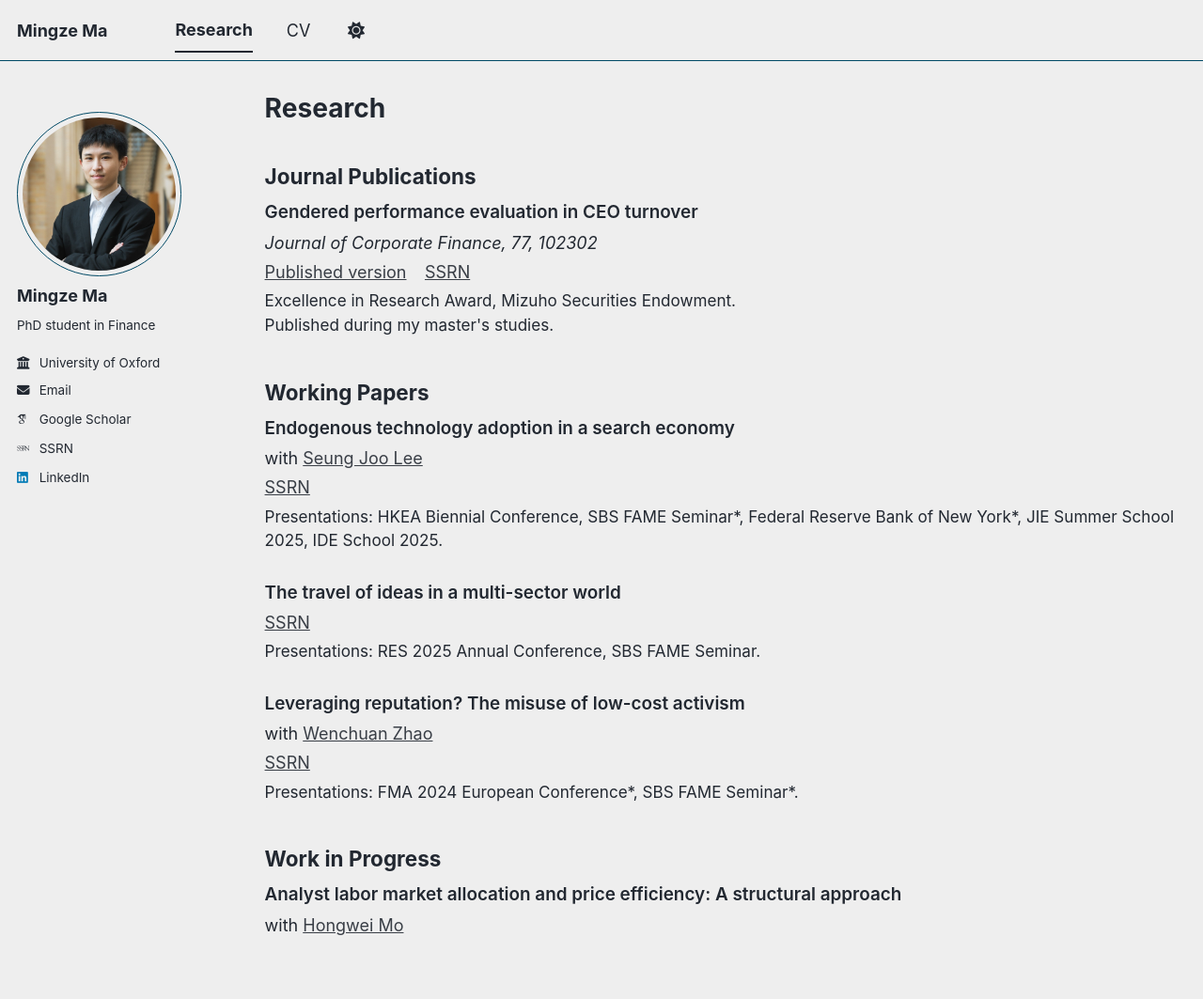
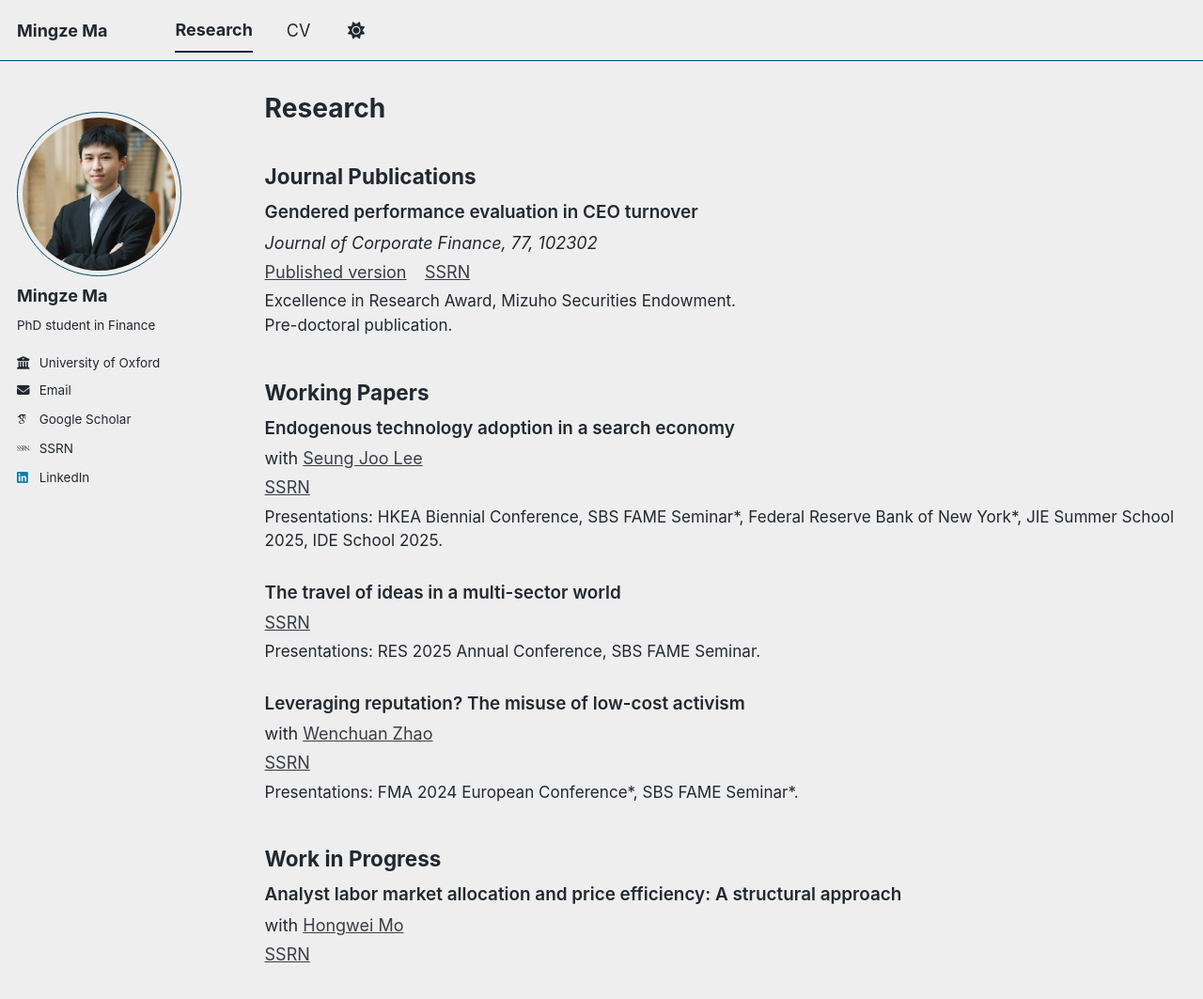
Before and after one commit to MingzeMaSBS/mingzemasbs.github.io, a Jekyll site: the page built from _pages/publications.html, in a window 1280 px wide and 1286 px high. Shown: the top 1063 px of the window at 94% size. Built offline with Jekyll 4.4.1, drawn with Linux system fonts in a browser that asks for light colours; some web fonts are replaced; a script bundle is joined from its source files by our own code; library files that are not in the unit come from our copies.

Commit message:
Update publications.html

```diff
--- a/_pages/publications.html
+++ b/_pages/publications.html
@@ -53,7 +53,7 @@ author_profile: true
 
   <div class="paper-note">
     Excellence in Research Award, Mizuho Securities Endowment.<br>
-    Published during my master's studies.
+    Pre-doctoral publication.
   </div>
 </div>
 
@@ -119,4 +119,8 @@ author_profile: true
   <div class="paper-authors">
     with <a href="https://www.hongweimo.com/" target="_blank">Hongwei Mo</a>
   </div>
+
+  <div class="paper-links">
+    <a href="https://papers.ssrn.com/sol3/papers.cfm?abstract_id=6954958" target="_blank">SSRN</a>
+  </div>
 </div>
```
